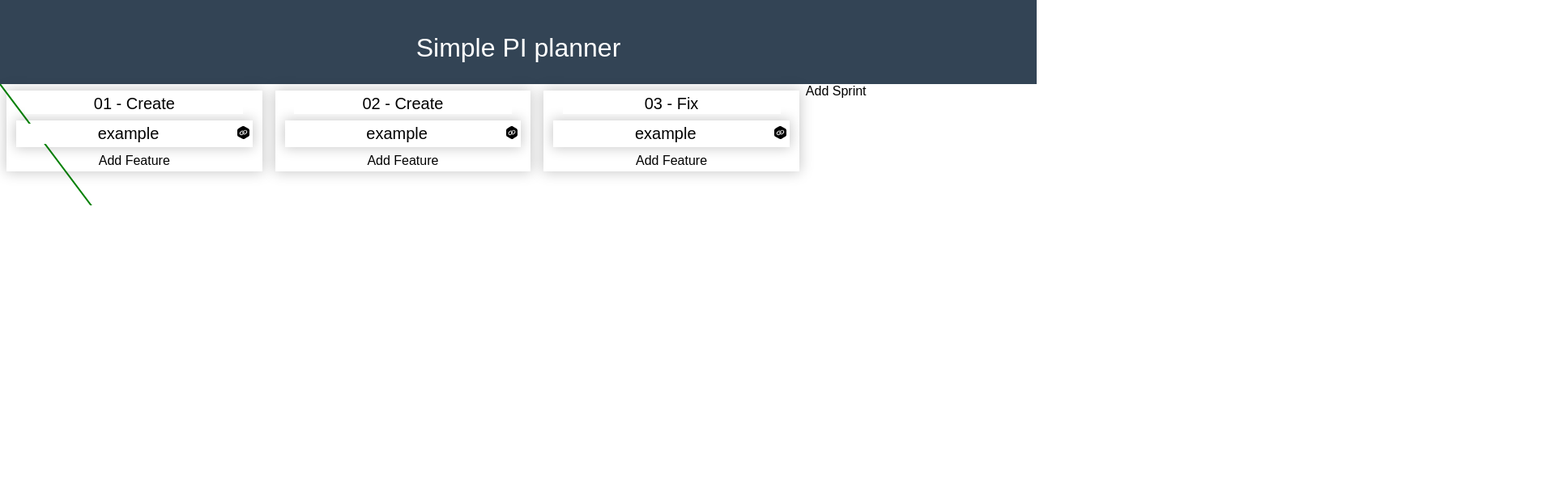
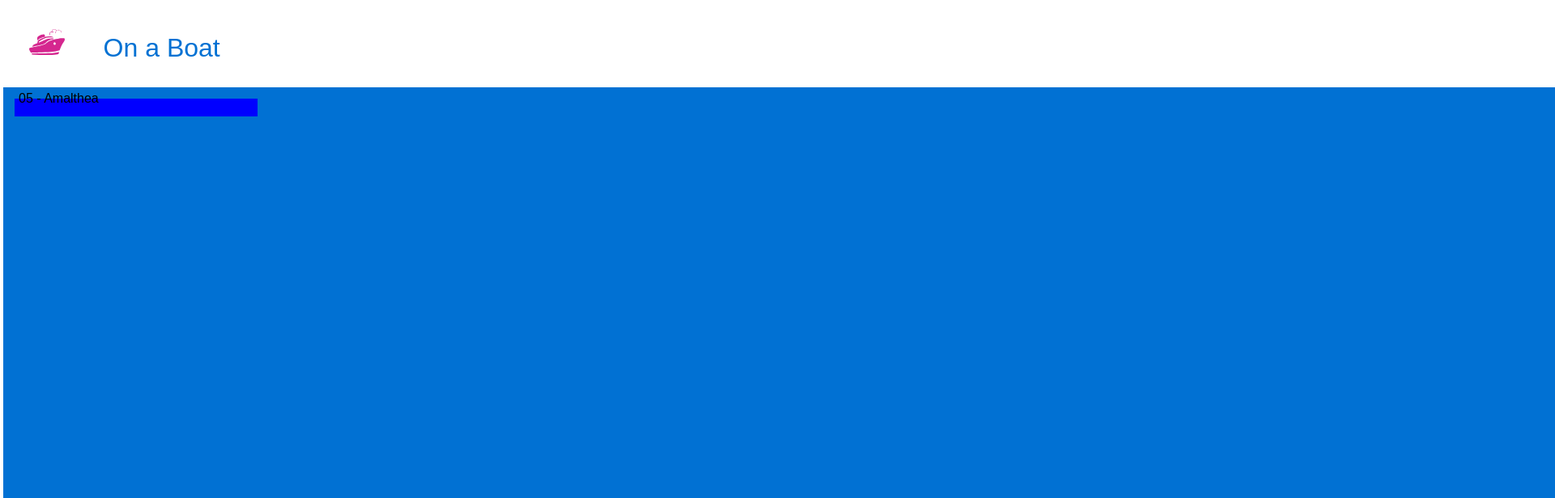
Before and after one commit to villetakanen/pi-planner-jsx, a React (Create React App) app: page / in a window 1280 px wide. Shown: the top 616 px of the page at 81% size, 1920 px wide, since content can reach past the window. Built offline with nearby package versions, Linux system fonts and the light colour scheme.

Commit message:
SVG planner in place, prints PI name from JSON

```diff
--- a/src/App.css
+++ b/src/App.css
@@ -1,22 +1,29 @@
 .App {
   text-align: center;
 }
-
 .App-header {
-  background-color: #345;
+  background-color: white;
   height: 4em;
   padding: 20px;
-  color: white;
+  color: #0171D3;
+  display: flex;
+  flex-direction: row;
+}
+.App-header .Logo{
+  max-height:2em;
+  margin:1em;
 }
 .App-header h1{
   font-weight: 100;
+  padding: 0;
+  margin-left:1em;
 }
 .linker{
   height:1em;
 }
 .Planner{
-  display: flex;
-  flex-direction: row;
+  width: 100%;
+  height: 80%;
 }
 .Sprint input{
   border:none;
@@ -33,9 +40,15 @@ margin: 0.5em;
 padding:0.25em;
 
 }
-.dependencymap{
-  z-index: -1;
-  position: absolute;
+
+.Increment{
+  background-color: #0171D3;
+  margin: 0.25em;
+  padding: 0.25em;
+
+}
+.Label-box{
+  color: rgba(100,200,200,0.22);
 }
 
 @keyframes App-logo-spin {
--- a/src/App.js
+++ b/src/App.js
@@ -1,7 +1,8 @@
 import React, { Component } from 'react';
 import './App.css';
-import Feature from './Feature.jsx';
-import Dependency from './Dependency.jsx';
+import Plan from './Plan.jsx';
+import Data from './mockdata.json';
+import OnABoat from './on_a_boat.svg';
 
 
 class App extends Component {
@@ -9,7 +10,8 @@ class App extends Component {
     return (
       <div className="App">
         <header className="App-header">
-          <h1>Simple PI planner</h1>
+          <img className="Logo" src={OnABoat}/>
+          <h1>On a Boat</h1>
         </header>
         <Planner></Planner>
       </div>
@@ -19,64 +21,11 @@ class App extends Component {
 
 class Planner extends Component{
 
-  constructor(props) {
-    super(props);
-    this.state = {
-      sprints: ["01 - Create", "02 - Create", "03 - Fix"]
-    }
-    this.dependencymap=<Dependency area={this}/>;
-    this.onClick = (evt) => {this.state.sprints.push("New Sprint");
-    console.log(this.state.sprints);
-    this.forceUpdate()};
-  }
-
-  rendersprints(sprints){
-    return sprints.map((sprint) => <Sprint name={sprint}/>);
-  }
-
   render(){
     return(
-      <div>
-      <div className="dependencymap">{this.dependencymap}</div>
-
       <div className="Planner">
-      {this.rendersprints(this.state.sprints)}
-      <div onClick={this.onClick}>Add Sprint</div>
-      </div>
+        <Plan area={this} data={Data}/>
     </div>);
   };
 }
-
-
-class Sprint extends Component{
-
-  constructor(props) {
-    super(props);
-    this.state = {
-      value: this.props.name,
-      features: ["example"]
-    };
-    this.onChange = (evt) => this.setState({value: evt.target.value});
-    this.onFocus = (evt) => evt.target.select();
-    this.onClick = (evt) => {this.state.features.push("New Feature");
-    console.log(this.state.features);
-    this.forceUpdate()};
-
-  }
-
-  renderfeatures(features){
-    return features.map((feature) => <Feature name={feature}/>);
-  }
-
-  render(){
-    return(<div className="Sprint">
-      <input value={this.state.value} onChange={this.onChange} onFocus={this.onFocus}/>
-      {this.renderfeatures(this.state.features)}
-      <div onClick={this.onClick}>Add Feature</div>
-    </div>);
-  }
-
-}
-
-
 export default App;
--- a/src/Dependency.jsx
+++ /dev/null
@@ -1,41 +0,0 @@
-import React, { Component } from 'react';
-
-
-class Dependency extends Component{
-  constructor(props) {
-    super(props);
-    this.lines=[];
-    this.area=props.area;
-  }
-  addline(origin, destination){
-    this.lines.push(<Line ox={origin.left} oy={origin.top} dx={destination.left} dy={destination.top} />);
-    this.forceUpdate();
-
-  }
-  render(){
-    return(<svg width={this.props.area.widht} height={this.props.area.height}>
-      <Line ox="100" dx="300" oy="200" dy="400" />
-      {this.lines}
-    </svg>
-    );
-  }
-}
-class Line extends Component{
-  prepareCords() {
-      let coords = {
-        x1: this.props.ox,
-        y1: this.props.oy,
-        x1: this.props.dx,
-        y1: this.props.dy
-      }
-      return coords;
-    }
-    render(){
-      let coords=this.prepareCords();
-      return(<line {...coords} stroke="green" strokeWidth={2} />
-      );
-}
-}
-
-
-export default Dependency;
--- /dev/null
+++ b/src/Plan.jsx
@@ -0,0 +1,51 @@
+import React, { Component } from 'react';
+
+
+class Plan extends Component{
+  constructor(props) {
+    super(props);
+  }
+  renderSprints(data){
+
+  }
+  render(){
+    return(<svg height="1080px" width="1920" className="Increment">
+      <Title value={this.props.data.name}/>
+      {this.renderSprints(this.props.data)}
+    </svg>
+    );
+  }
+}
+
+class Title extends Component{
+  render(){
+    return(
+      <g>
+        <rect class="Label-box" fill="blue" x="10" y="10" width="300" height="22"/>
+        <text x="15" y="15" className="Plan-title">{this.props.value}</text>
+      </g>);
+  }
+}
+
+/**
+ *Deprecated
+ *
+class Line extends Component{
+  prepareCords() {
+      let coords = {
+        x1: this.props.x1,
+        y1: this.props.y1,
+        x1: this.props.x2,
+        y1: this.props.y2
+      }
+      return coords;
+    }
+    render(){
+      let coords=this.prepareCords();
+      return(<line {...coords} stroke="green" strokeWidth={2} />
+      );
+}
+}*/
+
+
+export default Plan;
--- /dev/null
+++ b/src/mockdata.json
@@ -0,0 +1,34 @@
+{
+  "name": "05 - Amalthea",
+  "sprints":{
+    "sprint":{
+      "name": "01 Create",
+      "features":{
+        "feature":{
+          "id":102,
+          "name": "Do the timewarp",
+          "businessvalue": 1,
+          "complexity": 2
+        }
+      }
+    },
+    "sprint":{
+      "name": "02 Destroy",
+      "features":{
+        "feature":{
+          "id":931,
+          "name": "Load Save Delete",
+          "businessvalue": 2,
+          "complexity": 1,
+          "dependencies": [102]
+        },
+        "feature":{
+          "id":1442,
+          "name": "Load Save Delete",
+          "businessvalue": 2,
+          "complexity": 1
+        }
+      }
+    }
+  }
+}
```
Also changed, not shown: src/on_a_boat.svg (added).
